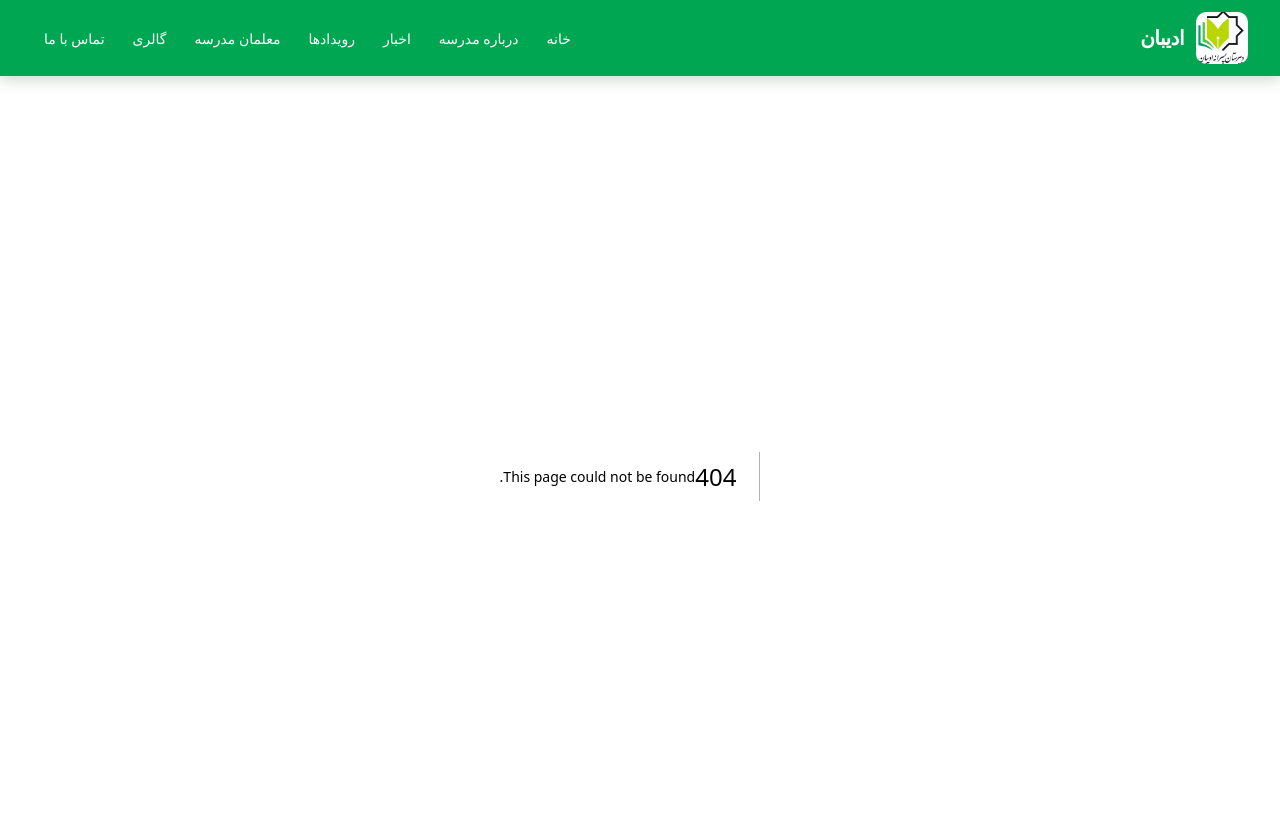
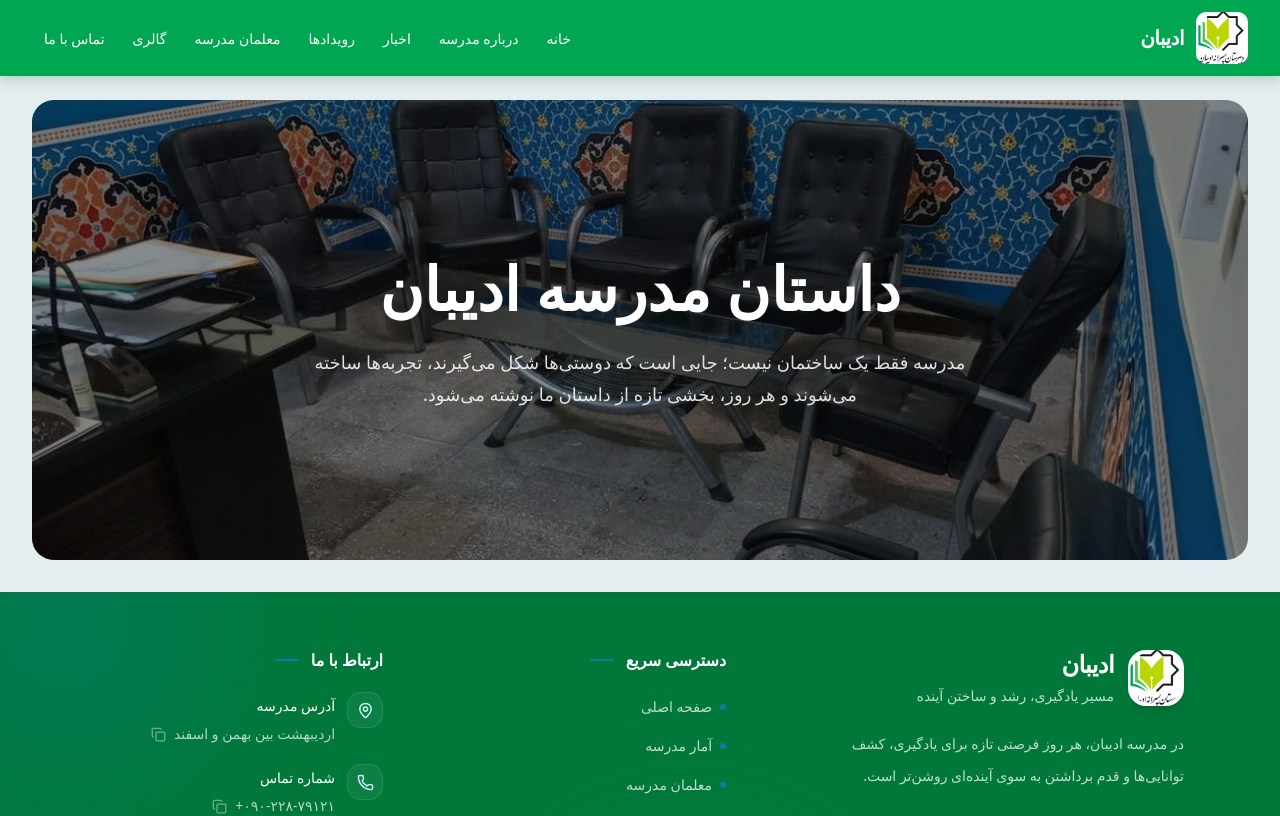
Before and after one commit to RedBear23/Adiban-HighSchool, a Next.js app in the folder frontend/: page /about in a window 1280 px wide. Before the commit this address had no page. Shown: the top 816 px of the page. Built offline with nearby package versions, Linux system fonts and the light colour scheme.

Commit message:
frontend/AboutPage Hero Created

```diff
--- /dev/null
+++ b/frontend/app/about/page.tsx
@@ -0,0 +1,9 @@
+import { AboutHero } from "@/components/about_page/AboutHero";
+
+export default function AboutPage() {
+  return (
+    <main>
+      <AboutHero />
+    </main>
+  );
+}
--- /dev/null
+++ b/frontend/components/about_page/AboutHero.tsx
@@ -0,0 +1,36 @@
+export function AboutHero() {
+  return (
+    <section className="px-4 pt-6 sm:px-6 lg:px-8">
+      <div className="relative mx-auto h-105 max-w-7xl overflow-hidden rounded-3xl sm:h-115">
+        {/* Background Image */}
+        <img
+          src="/hero/slide-2.jpg"
+          alt="نمای مدرسه ادیبان"
+          className="h-full w-full object-cover"
+        />
+
+        {/* Overlay */}
+        <div className="absolute inset-0 bg-black/45" />
+
+        {/* Content */}
+        <div
+          className="absolute inset-0 flex items-center justify-center px-6 text-center"
+          dir="rtl"
+        >
+          <div className="max-w-3xl">
+
+            <h1 className="text-4xl font-bold leading-tight text-white sm:text-5xl lg:text-6xl">
+              داستان مدرسه ادیبان
+            </h1>
+
+            <p className="mx-auto mt-5 max-w-2xl text-base leading-8 text-white/85 sm:text-lg">
+              مدرسه فقط یک ساختمان نیست؛ جایی است که دوستی‌ها شکل می‌گیرند،
+              تجربه‌ها ساخته می‌شوند و هر روز، بخشی تازه از داستان ما نوشته
+              می‌شود.
+            </p>
+          </div>
+        </div>
+      </div>
+    </section>
+  );
+}
--- /dev/null
+++ b/frontend/components/ui/badge.tsx
@@ -0,0 +1,51 @@
+import { mergeProps } from "@base-ui/react/merge-props"
+import { useRender } from "@base-ui/react/use-render"
+import { cva, type VariantProps } from "class-variance-authority"
+import { cn } from "cn"
+
+const badgeVariants = cva(
+  "group/badge inline-flex h-5 w-fit shrink-0 items-center justify-center gap-1 overflow-hidden rounded-4xl border border-transparent px-2 py-0.5 text-xs font-medium whitespace-nowrap transition-all focus-visible:border-ring focus-visible:ring-[3px] focus-visible:ring-ring/50 has-data-[icon=inline-end]:pe-1.5 has-data-[icon=inline-start]:ps-1.5 aria-invalid:border-destructive aria-invalid:ring-destructive/20 dark:aria-invalid:ring-destructive/40 [&>svg]:pointer-events-none [&>svg]:size-3!",
+  {
+    variants: {
+      variant: {
+        default: "bg-primary text-primary-foreground [a]:hover:bg-primary/80",
+        secondary:
+          "bg-secondary text-secondary-foreground [a]:hover:bg-secondary/80",
+        destructive:
+          "bg-destructive/10 text-destructive focus-visible:ring-destructive/20 dark:bg-destructive/20 dark:focus-visible:ring-destructive/40 [a]:hover:bg-destructive/20",
+        outline:
+          "border-border text-foreground [a]:hover:bg-muted [a]:hover:text-muted-foreground",
+        ghost:
+          "hover:bg-muted hover:text-muted-foreground dark:hover:bg-muted/50",
+        link: "text-primary underline-offset-4 hover:underline",
+      },
+    },
+    defaultVariants: {
+      variant: "default",
+    },
+  }
+)
+
+function Badge({
+  className,
+  variant = "default",
+  render,
+  ...props
+}: useRender.ComponentProps<"span"> & VariantProps<typeof badgeVariants>) {
+  return useRender({
+    defaultTagName: "span",
+    props: mergeProps<"span">(
+      {
+        className: cn(badgeVariants({ variant }), className),
+      },
+      props
+    ),
+    render,
+    state: {
+      slot: "badge",
+      variant,
+    },
+  })
+}
+
+export { Badge, badgeVariants }
```
